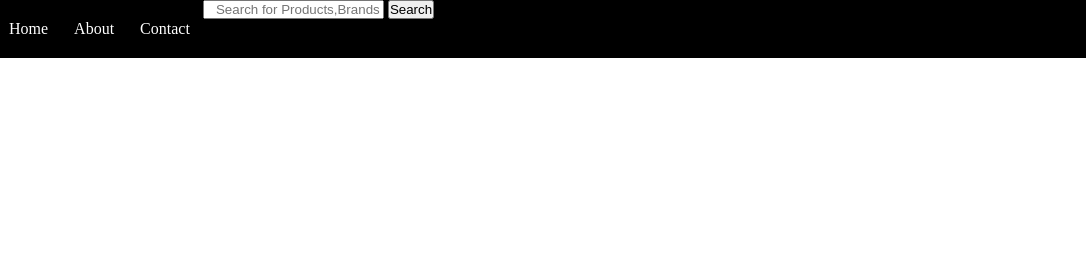
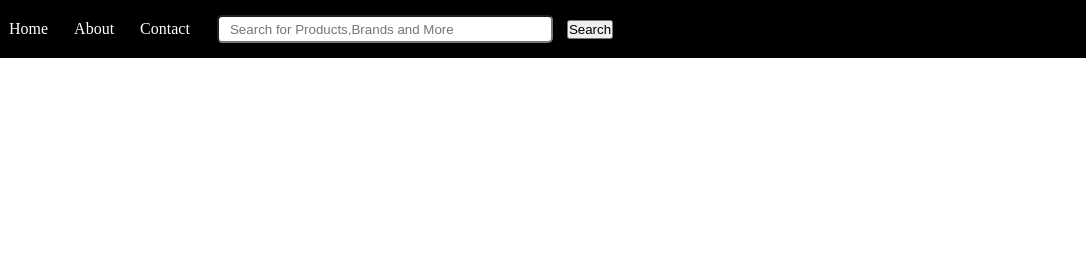
Before and after one commit to TayyabNawaz111/E-commerce-Website-Clone, a plain HTML site: page index.html in a window 1280 px wide. Shown: the top 280 px of the page, 194-1280 px from the left. Drawn offline with Linux system fonts and the light colour scheme.

Commit message:
Added styling for search bar

```diff
--- a/css/style.css
+++ b/css/style.css
@@ -45,3 +45,13 @@ nav {
 .container {
   min-height: calc(100vh - 12vh - 58px);
 }
+.search {
+  display: flex;
+  align-items: center;
+}
+.search input {
+  width: 332px;
+  height: 24px;
+  border-radius: 5px;
+  margin: 0px 14px;
+}
```
